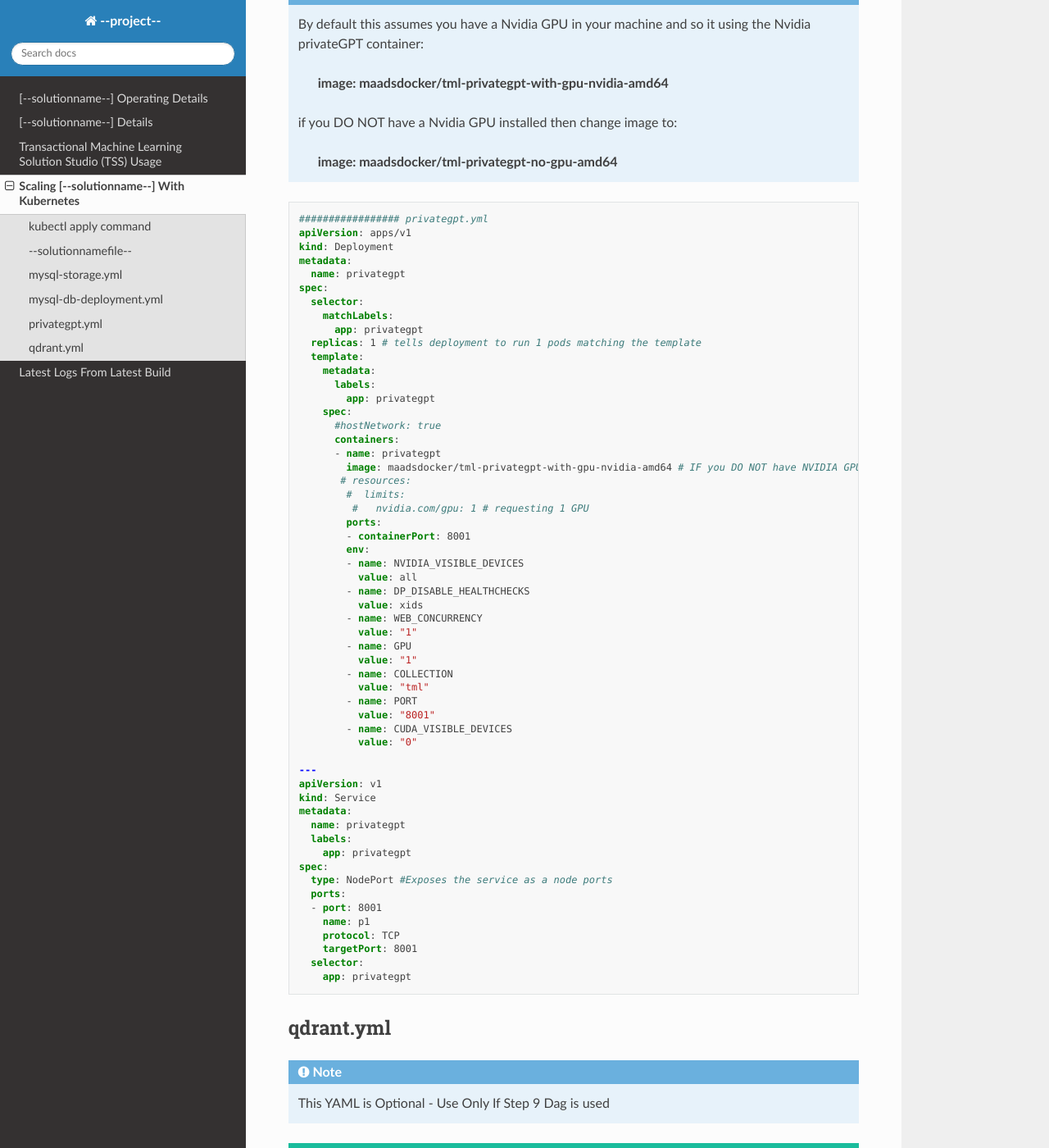
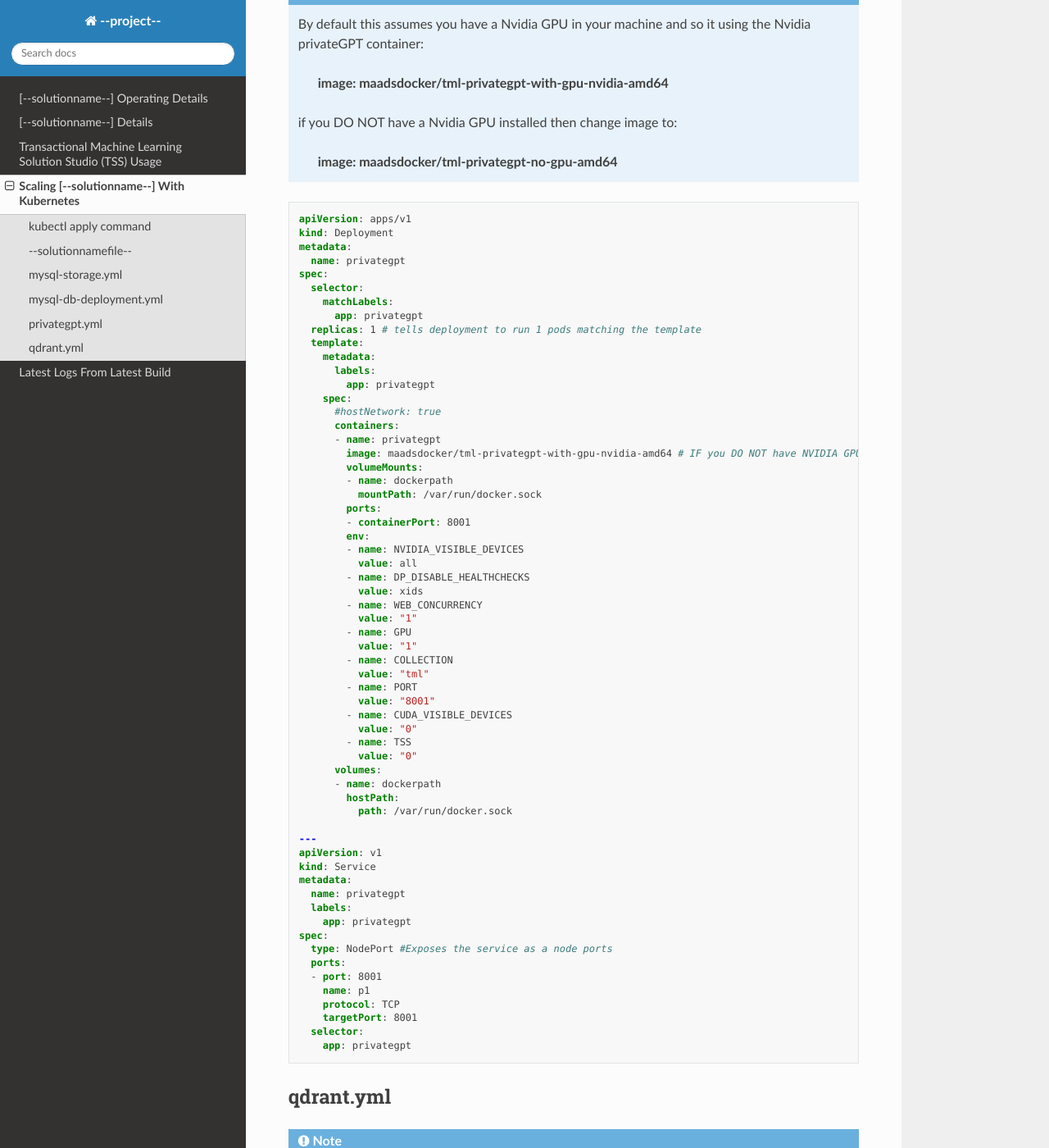
Before and after one commit to vanesalcb06/tssproject2-2b5c, a Sphinx documentation site: the page built from docs/source/kube.rst, in a window 1280 px wide and 1400 px high, scrolled down 3579 px. Shown: the whole window at 82% size. Built offline with Sphinx 7.4.7 and the Read the Docs theme 3.1.0, drawn with Linux system fonts in a browser that asks for light colours.

Commit message:
Update kube.rst

```diff
--- a/docs/source/kube.rst
+++ b/docs/source/kube.rst
@@ -189,7 +189,6 @@
 
 .. code-block:: YAML
 
-      ################# privategpt.yml
       apiVersion: apps/v1
       kind: Deployment
       metadata:
@@ -208,9 +207,9 @@
             containers:
             - name: privategpt
               image: maadsdocker/tml-privategpt-with-gpu-nvidia-amd64 # IF you DO NOT have NVIDIA GPU use: maadsdocker/tml-privategpt-no-gpu-amd64
-             # resources:
-              #  limits:
-               #   nvidia.com/gpu: 1 # requesting 1 GPU
+              volumeMounts:
+              - name: dockerpath
+                mountPath: /var/run/docker.sock
               ports:
               - containerPort: 8001
               env:
@@ -228,6 +227,12 @@
                 value: "8001"
               - name: CUDA_VISIBLE_DEVICES
                 value: "0"
+              - name: TSS
+                value: "0"
+            volumes:
+            - name: dockerpath
+              hostPath:
+                path: /var/run/docker.sock
 
       ---
       apiVersion: v1
@@ -245,6 +250,7 @@
           targetPort: 8001
         selector:
           app: privategpt
+
 
 qdrant.yml
 ---------------
```
